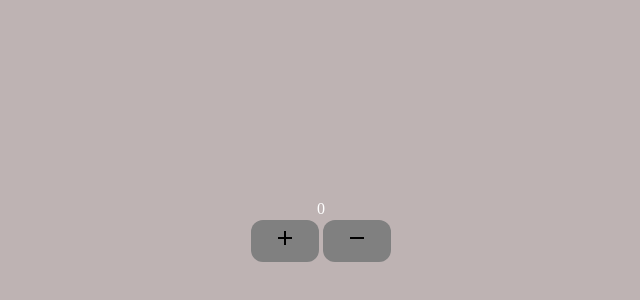
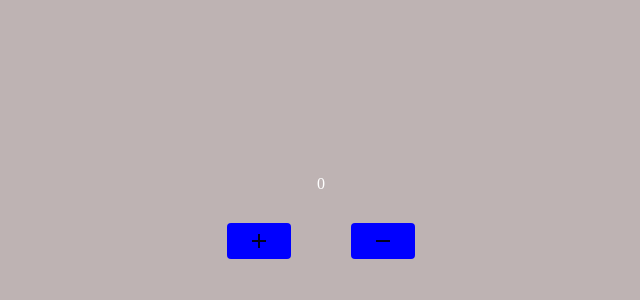
Before and after one commit to Abhishek-389/React-Test-App, a React (Create React App) app: page / in a window 1280 px wide. Shown: the part 168-468 px from the top of the page, without its empty margins (319-959 px from the left). Built offline with nearby package versions, Linux system fonts and the light colour scheme.

Commit message:
Added the ui components

```diff
--- a/src/App.css
+++ b/src/App.css
@@ -12,7 +12,11 @@
   justify-content: center;
   align-items: center;
 }
-button {
+.MuiButton-root {
+  background-color: blue !important;
+  margin: 30px !important;
+}
+/* button {
   outline-width: 0;
   border: none;
   background: grey;
@@ -22,4 +26,4 @@ button {
   font-size: 25px;
   font-weight: 700;
   margin: 2px 2px;
-}
+} */
--- a/src/App.js
+++ b/src/App.js
@@ -2,23 +2,31 @@ import React, { useState } from "react";
 import "./App.css";
 import AddIcon from "@material-ui/icons/Add";
 import RemoveIcon from "@material-ui/icons/Remove";
+import Button from "@material-ui/core/Button";
+import Tooltip from "@material-ui/core/Tooltip";
+
 function App() {
   const [value, setValue] = useState(0);
   return (
     <div className="app">
       <div className="container">
         <span>{value}</span>
-        <div className="btn">
-          <button onClick={(event) => setValue(value + 1)}>
+        <div>
+          <Tooltip title="Add">
+            <Button className="btn" onClick={(event) => setValue(value + 1)}>
               <AddIcon />
-          </button>
-          <button
+            </Button>
+          </Tooltip>
+          <Tooltip title="Sub">
+            <Button
+              className="btn"
               onClick={(event) =>
                 value !== 0 ? setValue(value - 1) : alert("Reached zero")
               }
             >
               <RemoveIcon />
-          </button>
+            </Button>
+          </Tooltip>
         </div>
       </div>
     </div>
```
Lines whose indentation alone changed are shown as unchanged.
